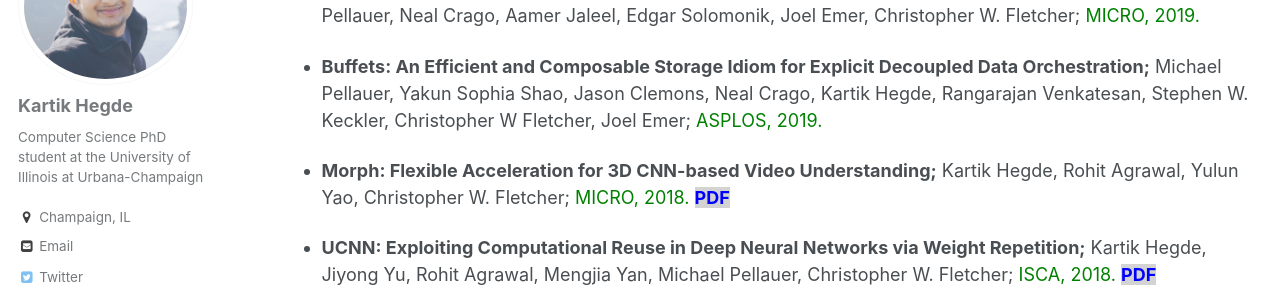
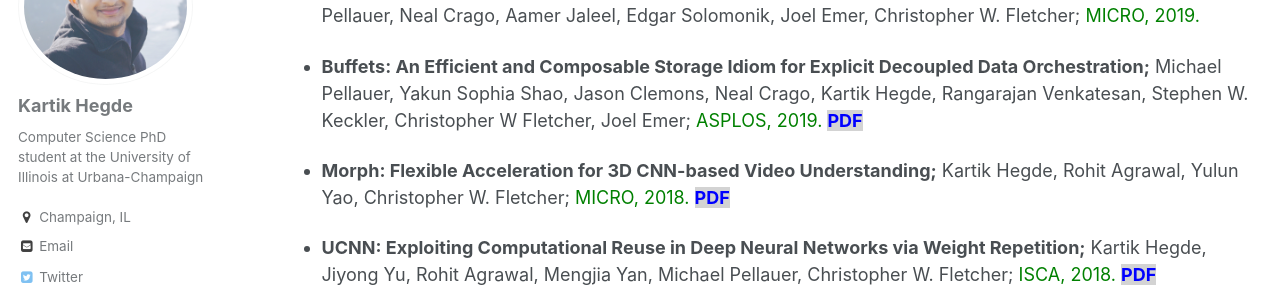
Before and after one commit to kartik-hegde/kartik-hegde.github.io, a Jekyll site: the page built from _pages/publications.md, in a window 1280 px wide. Shown: the part 189-489 px from the top of the page. Built offline with Jekyll 4.4.1, drawn with Linux system fonts in a browser that asks for light colours; some web fonts are replaced.

Commit message:
Update publications.md

```diff
--- a/_pages/publications.md
+++ b/_pages/publications.md
@@ -7,7 +7,7 @@
 
 - **ExTensor: An Accelerator for Sparse Tensor Algebra;** Kartik Hegde, Hadi Asghari-Moghaddam, Michael Pellauer, Neal Crago, Aamer Jaleel, Edgar Solomonik, Joel Emer, Christopher W. Fletcher;<span style="color:green"> MICRO, 2019. </span>
 
-- **Buffets: An Efficient and Composable Storage Idiom for Explicit Decoupled Data Orchestration;** Michael Pellauer, Yakun Sophia Shao, Jason Clemons, Neal Crago, Kartik Hegde, Rangarajan Venkatesan, Stephen W. Keckler, Christopher W Fletcher, Joel Emer; <span style="color:green"> ASPLOS, 2019. </span>
+- **Buffets: An Efficient and Composable Storage Idiom for Explicit Decoupled Data Orchestration;** Michael Pellauer, Yakun Sophia Shao, Jason Clemons, Neal Crago, Kartik Hegde, Rangarajan Venkatesan, Stephen W. Keckler, Christopher W Fletcher, Joel Emer; <span style="color:green"> ASPLOS, 2019. </span>  <span style="color:blue;background:lightgray"> **[PDF](https://ysshao.github.io/assets/papers/Buffet_ASPLOS19_Final.pdf)** </span>
 
 - **Morph: Flexible Acceleration for 3D CNN-based Video Understanding;** Kartik Hegde, Rohit Agrawal, Yulun Yao, Christopher W. Fletcher; <span style="color:green"> MICRO, 2018. </span> <span style="color:blue;background:lightgray"> **[PDF](https://www.kartikhegde.net/files/Morph_final_CR.pdf){:target="_blank"}** </span>
 
```
